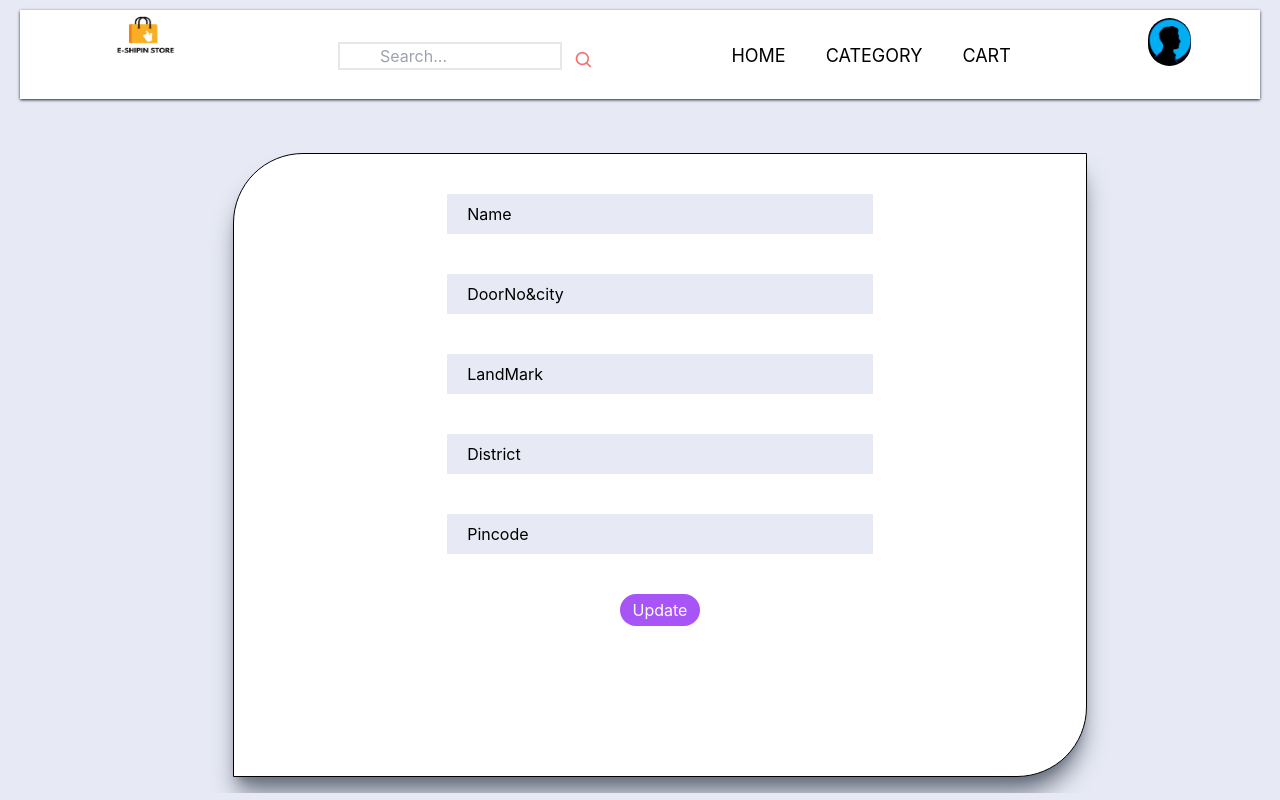
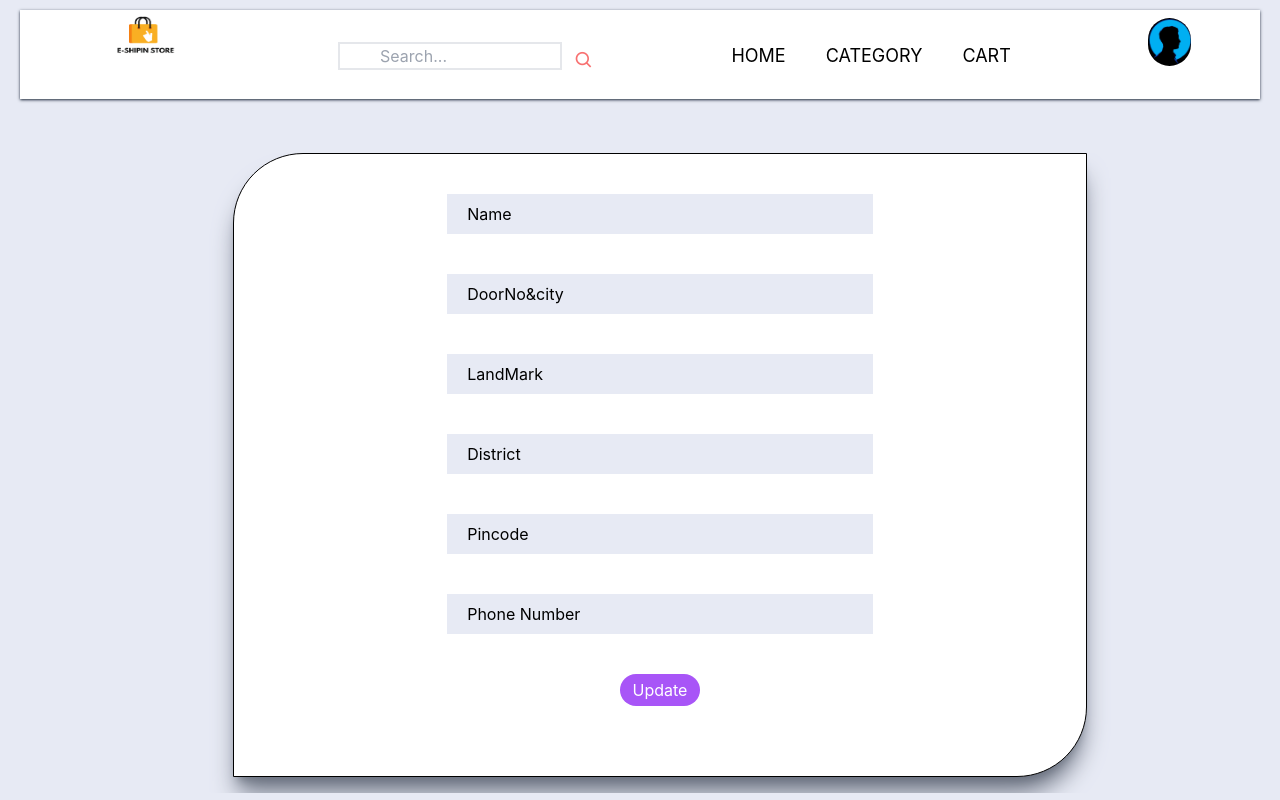
Before and after one commit to Yagnapriya25/e-shippin-frontend, a React (Create React App) app: page /address_edit/1 in a window 1280 px wide. Built offline with nearby package versions, Linux system fonts and the light colour scheme; a web font is replaced by a local one.

Commit message:
first commit

```diff
--- a/src/Component/AddressEdit.js
+++ b/src/Component/AddressEdit.js
@@ -6,7 +6,7 @@ export default function AddressEdit() {
     <div className="h-screen w-screen bg-[#E7EAF4]">
     <Base>
       <div className="h-screen w-screen flex justify-center">
-        <div className="border shadow-xl shadow-gray-500 border-black h-4/6 w-5/6 md:h-[78%] lg:h-[78%] xl:h-[78%] md:w-4/6 lg:w-4/6 xl:w-4/6 bg-white text-center py-14 lg:py-20 xl:py-10 md:py-20 md:rounded-tl-[100px] lg:rounded-tl-[100px] xl:rounded-tl-[70px] rounded-tl-[50px] md:rounded-br-[70px] lg:rounded-br-[70px] xl:rounded-br-[70px] rounded-br-[50px]">
+        <div className="border shadow-xl shadow-gray-500 border-black h-4/6 w-5/6 md:h-[78%] lg:h-[78%] xl:h-[78%] md:w-4/6 lg:w-4/6 xl:w-4/6 bg-white text-center py-14 lg:py-20 xl:py-10 md:py-20 md:rounded-tl-[100px] lg:rounded-tl-[100px] xl:rounded-tl-[70px] rounded-tl-[50px] md:rounded-br-[70px] lg:rounded-br-[70px] xl:rounded-br-[70px] rounded-br-[50px] overflow-y-scroll hide-scrollbar">
           <div className="flex gap-2 lg:gap-10 xl:gap-10 md:gap-5 flex-col justify-center items-center">
            <input
               type="text"
@@ -33,6 +33,11 @@ export default function AddressEdit() {
               placeholder="Pincode"
               className="w-5/6 md:w-4/6 lg:w-3/6 xl:w-3/6 h-10 pl-5 bg-[#E7EAF4] placeholder:text-black outline-none"
             />
+            <input
+              type="number"
+              placeholder="Phone Number"
+              className="w-5/6 md:w-4/6 lg:w-3/6 xl:w-3/6 h-10 pl-5 bg-[#E7EAF4] placeholder:text-black outline-none"
+            />
             <button className="bg-purple-500 p-1 w-20 rounded-2xl text-white">
               Update
             </button>
--- a/src/Component/Buy.js
+++ b/src/Component/Buy.js
@@ -6,14 +6,15 @@ export default function Buy() {
   return (
     <div className="h-screen w-screen bg-[#F2F1F1]">
       <Base>
-        <div className="flex gap-1 md:gap-5 lg:gap-5 xl:gap-5 flex-col justify-center items-center">
-          <div className="bg-white shadow shadow-sm shadow-black h-28 md:h-32 md:w-4/6 lg:w-4/6 xl:w-4/6 w-5/6 md:mt-6 lg:h-36 xl:h-36 lg:mt-10 p-5 flex justify-around">
+        <div className="flex gap-1 md:gap-5 lg:gap-5 xl:gap-5 flex-col justify-center items-center overflow-y-scroll">
+          <div className="bg-white shadow shadow-sm shadow-black h-32 md:h-36 md:mt-6 lg:h-44 xl:h-48 md:w-4/6 lg:w-4/6 xl:w-4/6 w-5/6 md:mt-6 lg:mt-10 p-5 flex justify-around">
             <div className="text-[12px] md:text-md lg:text-[16px]">
               <p>Name</p>
               <p>Address 1</p>
               <p>Address 2</p>
               <p>LandMark</p>
               <p>Pincode</p>
+              <p>Phone Number</p>
             </div>
             <div className="flex justify-center items-center">
               <button className="bg-blue-500 lg:p-1 w-12 lg:w-16 text-white text-[12px] text-md lg:text-lg shadow-lg shadow-[#000000]">
@@ -40,11 +41,13 @@ export default function Buy() {
               <i class="bx bxs-trash-alt text-center cursor-pointer text-red-500"></i>
             </div>
           </div>
+
           <div className="">
             <button className="bg-green-600 text-white p-2 flex gap-2 w-32 pl-6 mt-10 md:mt-10 lg:mt-10 xl:mt-10">
               Buy Now<i class="bx bxs-truck pt-2"></i>
             </button>
           </div>
+
         </div>
       </Base>
     </div>
--- a/src/Component/Cart.js
+++ b/src/Component/Cart.js
@@ -18,13 +18,14 @@ export default function Cart() {
               </h3>
             </div>
             <div className="overflow-y-scroll h-[calc(87vh-10rem)] hide-scrollbar ">
-              <div className="bg-white h-28 md:h-32 md:mt-6 lg:h-36 xl:h-36 lg:mt-10 p-5 flex justify-around">
+              <div className="bg-white h-32 md:h-36 md:mt-6 lg:h-44 xl:h-48 lg:mt-10 p-5 flex justify-around">
                 <div className="text-[12px] md:text-md lg:text-[16px]">
                   <p>Name</p>
                   <p>Address 1</p>
                   <p>Address 2</p>
                   <p>LandMark</p>
                   <p>Pincode</p>
+                  <p>Phone Number</p>
                 </div>
                 <div className="flex justify-center items-center">
                   <button className="bg-blue-500 lg:p-1 w-12 lg:w-16 text-white text-[12px] text-md lg:text-lg shadow-lg shadow-[#000000]">
```
